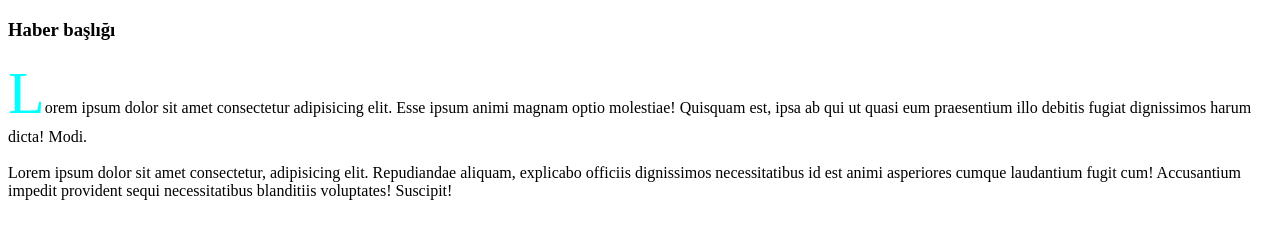
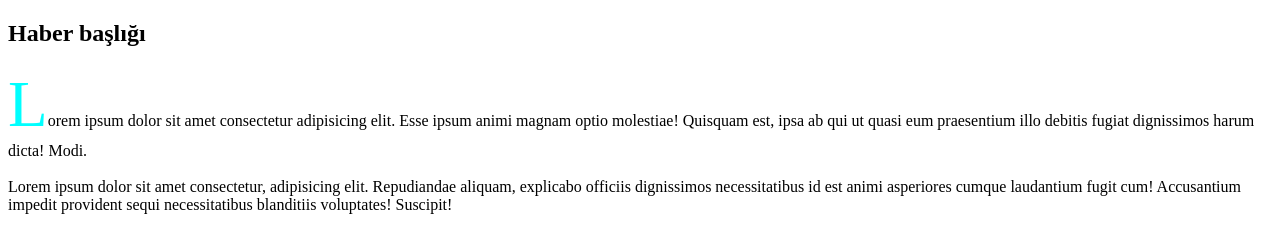
Before and after one commit to IsmailAbay/Css-Dersleri, a plain HTML site: page 23-ders/23-ders.html in a window 1280 px wide. Drawn offline with Linux system fonts and the light colour scheme.

Commit message:
::fırst-letter sözde öğesi

```diff
--- a/23-ders/23-ders.css
+++ b/23-ders/23-ders.css
@@ -1,4 +1,4 @@
 p::first-letter{
     color: aqua;
-    font-size: 60px;
+    font-size: 65px;
 }
--- a/23-ders/23-ders.html
+++ b/23-ders/23-ders.html
@@ -8,7 +8,7 @@
     <link rel="stylesheet" href="23-ders.css">
 </head>
 <body>
-    <h3>Haber başlığı</h3>
+    <h2>Haber başlığı</h2>
     <p>
         Lorem ipsum dolor sit amet consectetur adipisicing elit. Esse ipsum animi magnam optio molestiae! Quisquam est, ipsa ab qui ut quasi eum praesentium illo debitis fugiat dignissimos harum dicta! Modi.
         <br><br>
```
